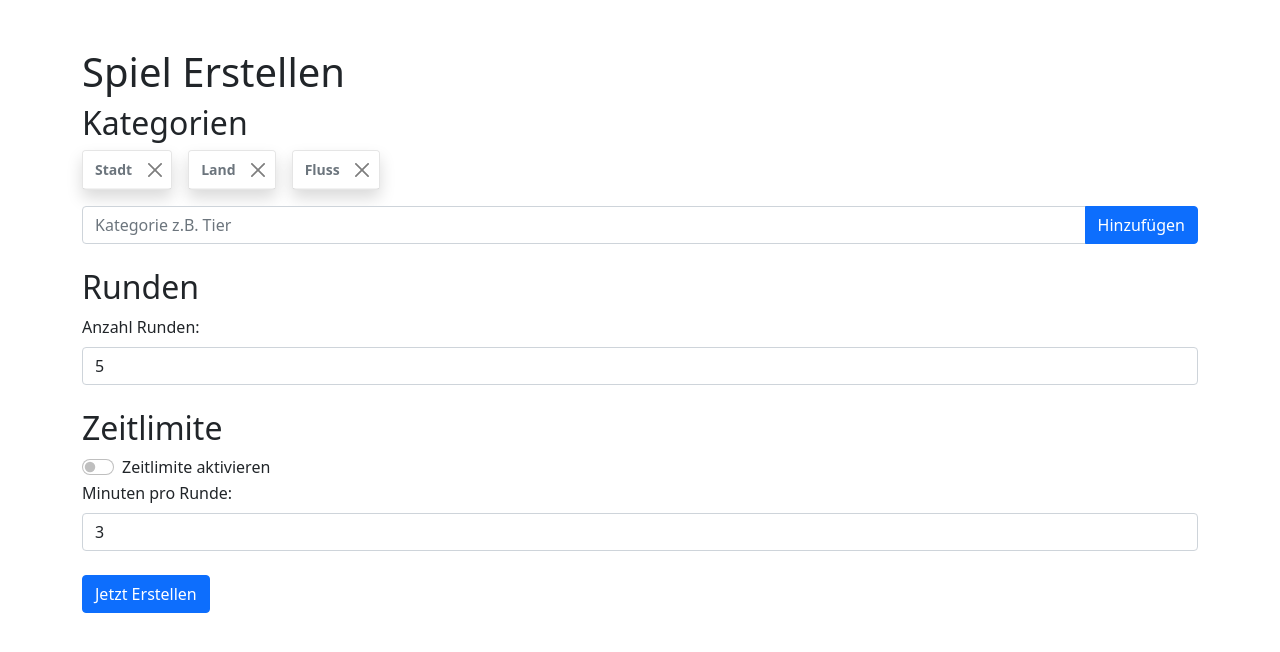
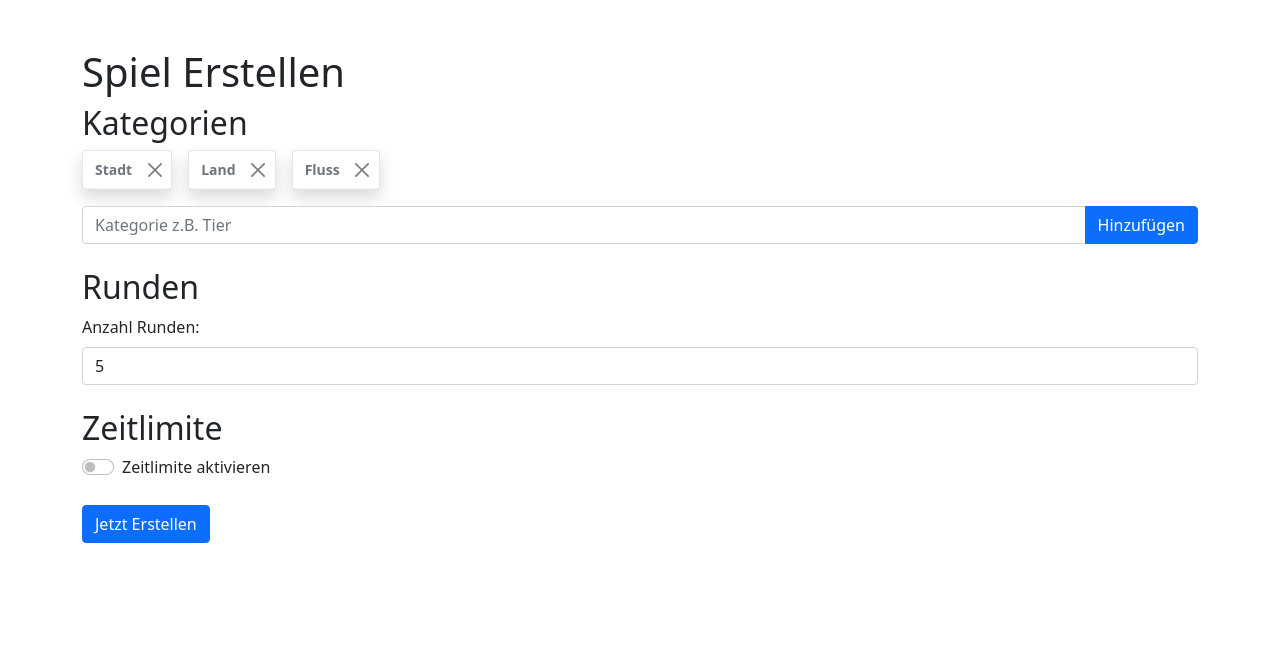
Before and after one commit to TSBE-PRG-ADP-22/stadt-land-fluss-ui, a React (Create React App) app: page /create in a window 1280 px wide. Shown: the top 652 px of the page. Built offline with nearby package versions, Linux system fonts and the light colour scheme.

Commit message:
feat(#21): make timelimit toggable (#21)
Co-authored-by: Samuel Rade <samuelrade@Samuels-MacBook-Pro.fritz.box>

```diff
--- a/src/pages/Create.js
+++ b/src/pages/Create.js
@@ -1,4 +1,4 @@
-import React from 'react';
+import React, { useState } from 'react';
 import Container from 'react-bootstrap/Container';
 import Row from 'react-bootstrap/Row';
 import Col from 'react-bootstrap/Col';
@@ -8,7 +8,9 @@ import Button from 'react-bootstrap/Button';
 import FormControl from 'react-bootstrap/FormControl';
 import CategoryToast from '../components/CategoryToast/CategoryToast';
 
+
 const Create = () => {
+  const [isTimeLimitActive, setIsTimeLimitActive] = useState(false)
   return (
     <Container>
       <Form>
@@ -39,11 +41,14 @@ const Create = () => {
         <Row className="mb-4">
           <Col>
             <h2>Zeitlimite</h2>
-            <Form.Check type="switch" id="custom-switch" label="Zeitlimite aktivieren" />
-            <Form.Group>
-              <Form.Label htmlFor="timelimit">Minuten pro Runde:</Form.Label>
-              <Form.Control id="timelimit" type="number" defaultValue="3" />
-            </Form.Group>
+            <Form.Check type="switch" id="custom-switch" label="Zeitlimite aktivieren" onClick={() => setIsTimeLimitActive(!isTimeLimitActive)} />
+            {isTimeLimitActive && (
+              <Form.Group id="timelimitvlaues">
+                <Form.Label htmlFor="timelimit" >Minuten pro Runde:</Form.Label>
+                <Form.Control id="timelimit" type="number" defaultValue="3" />
+              </Form.Group>
+            )}
+
           </Col>
         </Row>
         <Row>
@@ -55,5 +60,4 @@ const Create = () => {
     </Container>
   );
 };
-
 export default Create;
--- a/src/pages/Lobby.js
+++ b/src/pages/Lobby.js
@@ -1,4 +1,4 @@
-import React from 'react';
+import React,{useState} from 'react';
 import Container from 'react-bootstrap/Container';
 import Row from 'react-bootstrap/Row';
 import Col from 'react-bootstrap/Col';
@@ -8,15 +8,16 @@ import InputGroup from 'react-bootstrap/InputGroup';
 import Table from 'react-bootstrap/Table';
 
 const Lobby = () => {
+  const [gameLink] = useState("https://foo.bar/lobby/xyz")
   return (
     <Container>
       <h1>Lobby</h1>
       <Row className="mb-4">
         <Col>
           <h2>Einladen</h2>
-          <InputGroup className="mb-3">
-            <FormControl defaultValue="https://foo.bar/lobby/xyz" disabled />
-            <Button>Kopieren</Button>
+          <InputGroup className="mb-3" id="gameLink">
+            <FormControl defaultValue={gameLink} disabled />
+            <Button onClick={() =>  navigator.clipboard.writeText(gameLink)}>Kopieren</Button>
           </InputGroup>
         </Col>
       </Row>
```
